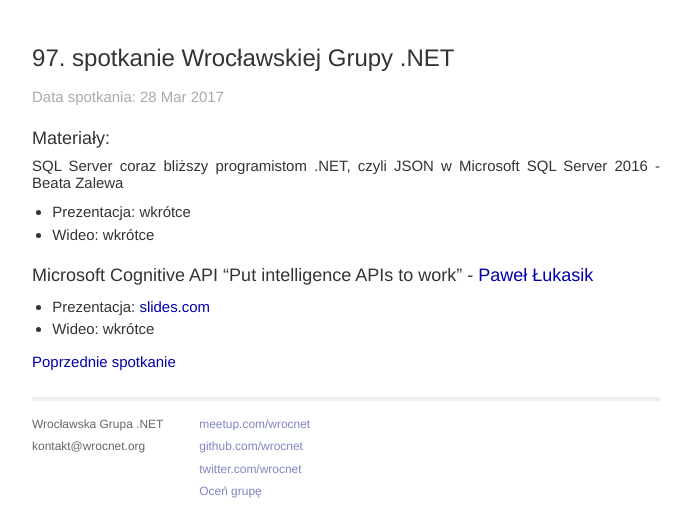
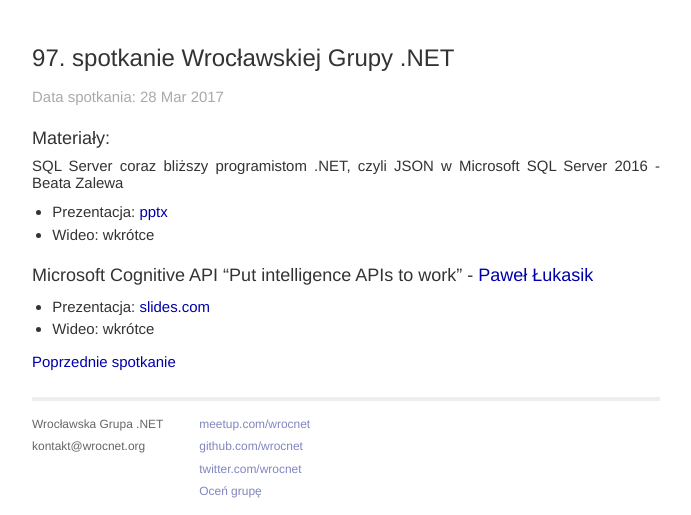
Before and after one commit to wrocnet/wrocnet.github.io, a Jekyll site: the page built from _posts/2017-03-28-97-spotkanie-wroclawskiej-grupy-net.md, in a window 1280 px wide. Shown: the part 500-1015 px from the top of the page, without its empty margins (294-985 px from the left). Built offline with Jekyll 4.4.1, drawn with Linux system fonts in a browser that asks for light colours; nearby versions of some CDN libraries; a script that is not in the unit is left out.

Commit message:
slajdy sql/json

```diff
--- a/_posts/2017-03-28-97-spotkanie-wroclawskiej-grupy-net.md
+++ b/_posts/2017-03-28-97-spotkanie-wroclawskiej-grupy-net.md
@@ -5,7 +5,7 @@
 ---
 
 #### SQL Server coraz bliższy programistom .NET, czyli JSON w Microsoft SQL Server 2016 - Beata Zalewa
-* Prezentacja: wkrótce
+* Prezentacja: [pptx](/assets/JSON-SQLServer2016.pptx)
 * Wideo: wkrótce
 
 ### Microsoft Cognitive API "Put intelligence APIs to work" - [Paweł Łukasik](https://twitter.com/pawel_lukasik)
```
